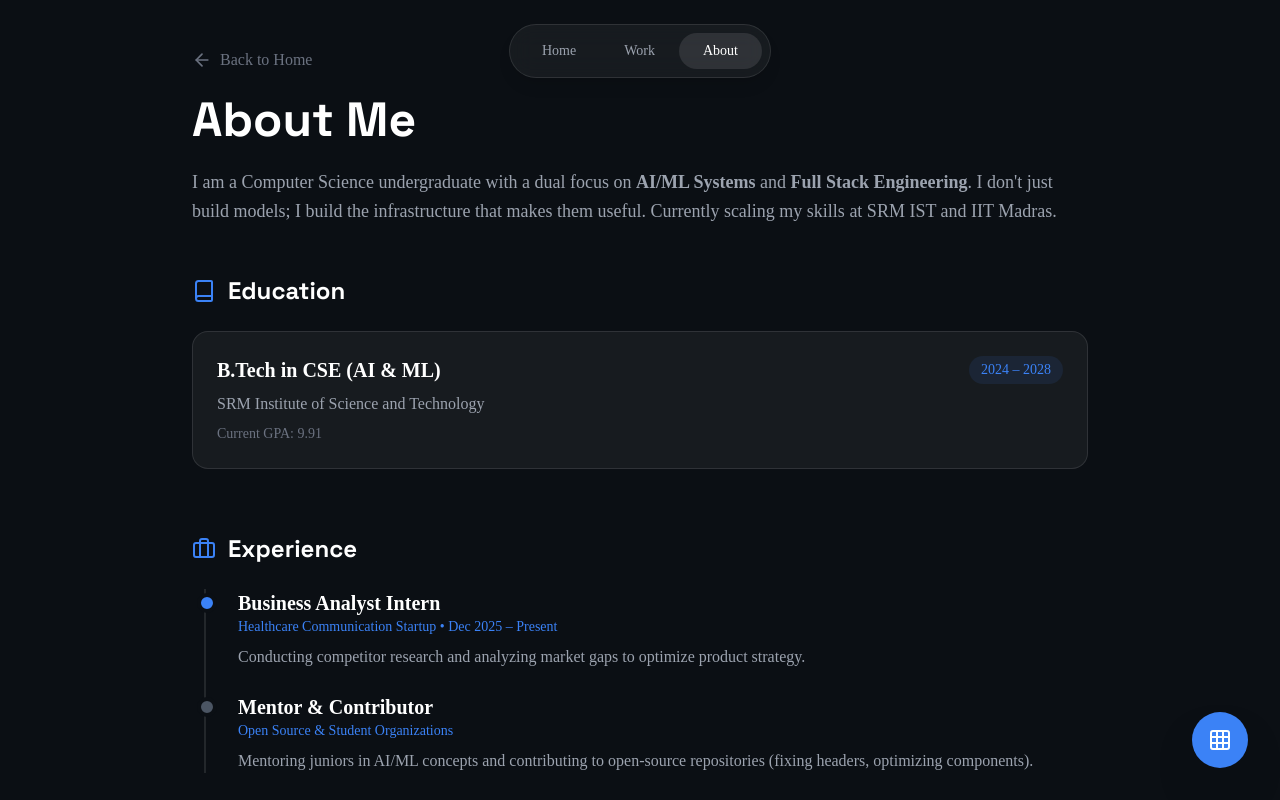
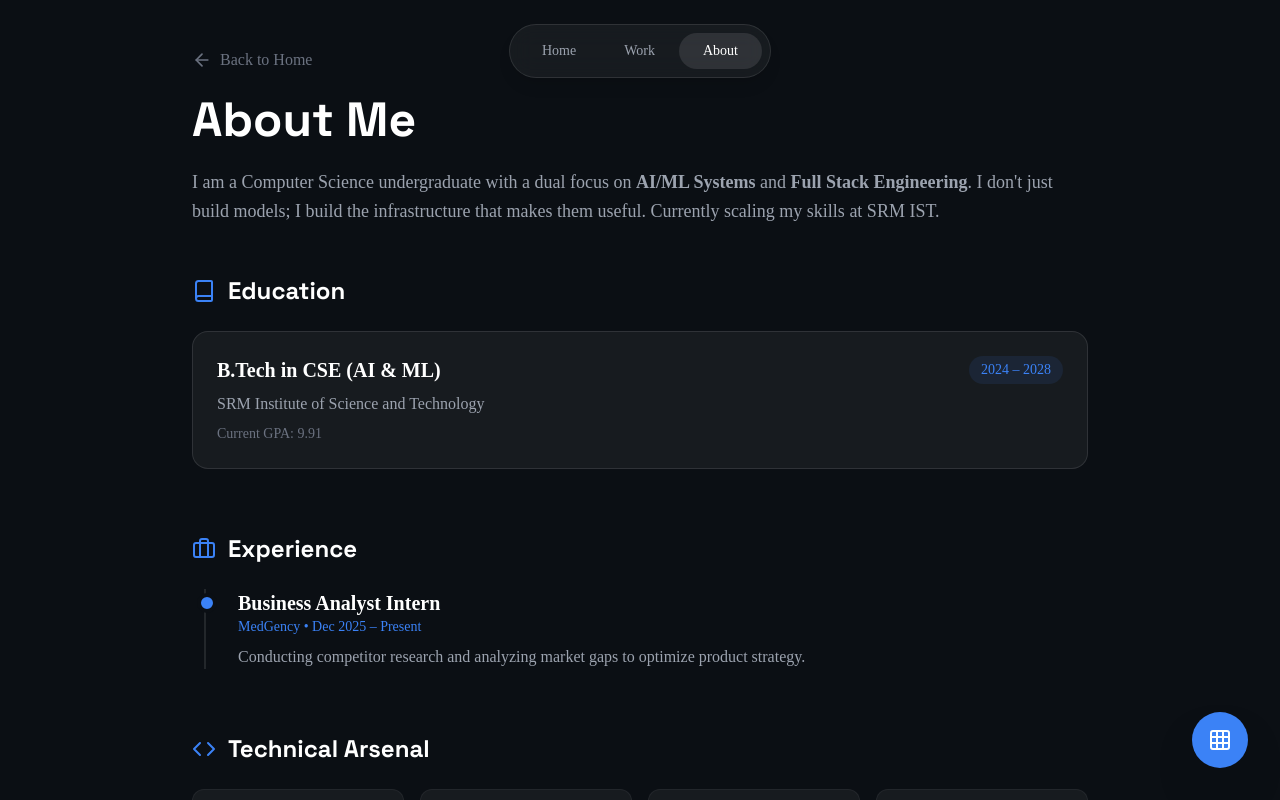
Before and after one commit to Krishdshah/portfoliov2, a Next.js app: page /about in a window 1280 px wide. Shown: the top 800 px of the page. Built offline with nearby package versions, Linux system fonts and the light colour scheme.

Commit message:
Minor Modification: About Section experience

```diff
--- a/app/about/page.tsx
+++ b/app/about/page.tsx
@@ -29,7 +29,7 @@ export default function About() {
           className="text-lg leading-relaxed text-gray-400"
         >
           I am a Computer Science undergraduate with a dual focus on <b>AI/ML Systems</b> and <b>Full Stack Engineering</b>.
-          I don't just build models; I build the infrastructure that makes them useful. Currently scaling my skills at SRM IST and IIT Madras.
+          I don't just build models; I build the infrastructure that makes them useful. Currently scaling my skills at SRM IST.
         </motion.p>
       </div>
 
@@ -87,21 +87,21 @@ export default function About() {
             <div className="relative">
               <span className="absolute -left-[41px] top-1 h-5 w-5 rounded-full border-4 border-brand-dark bg-brand-accent" />
               <h3 className="text-xl font-bold text-white">Business Analyst Intern</h3>
-              <p className="text-brand-accent text-sm mb-2">Healthcare Communication Startup • Dec 2025 – Present</p>
+              <p className="text-brand-accent text-sm mb-2">MedGency • Dec 2025 – Present</p>
               <p className="text-gray-400">
                 Conducting competitor research and analyzing market gaps to optimize product strategy.
               </p>
             </div>
 
             {/* Job 2 */}
-            <div className="relative">
+            {/* <div className="relative">
               <span className="absolute -left-[41px] top-1 h-5 w-5 rounded-full border-4 border-brand-dark bg-gray-600" />
-              <h3 className="text-xl font-bold text-white">Mentor & Contributor</h3>
+              <h3 className="text-xl font-bold text-white">Contributor</h3>
               <p className="text-brand-accent text-sm mb-2">Open Source & Student Organizations</p>
               <p className="text-gray-400">
                 Mentoring juniors in AI/ML concepts and contributing to open-source repositories (fixing headers, optimizing components).
               </p>
-            </div>
+            </div> */}
 
           </div>
         </motion.section>
```
